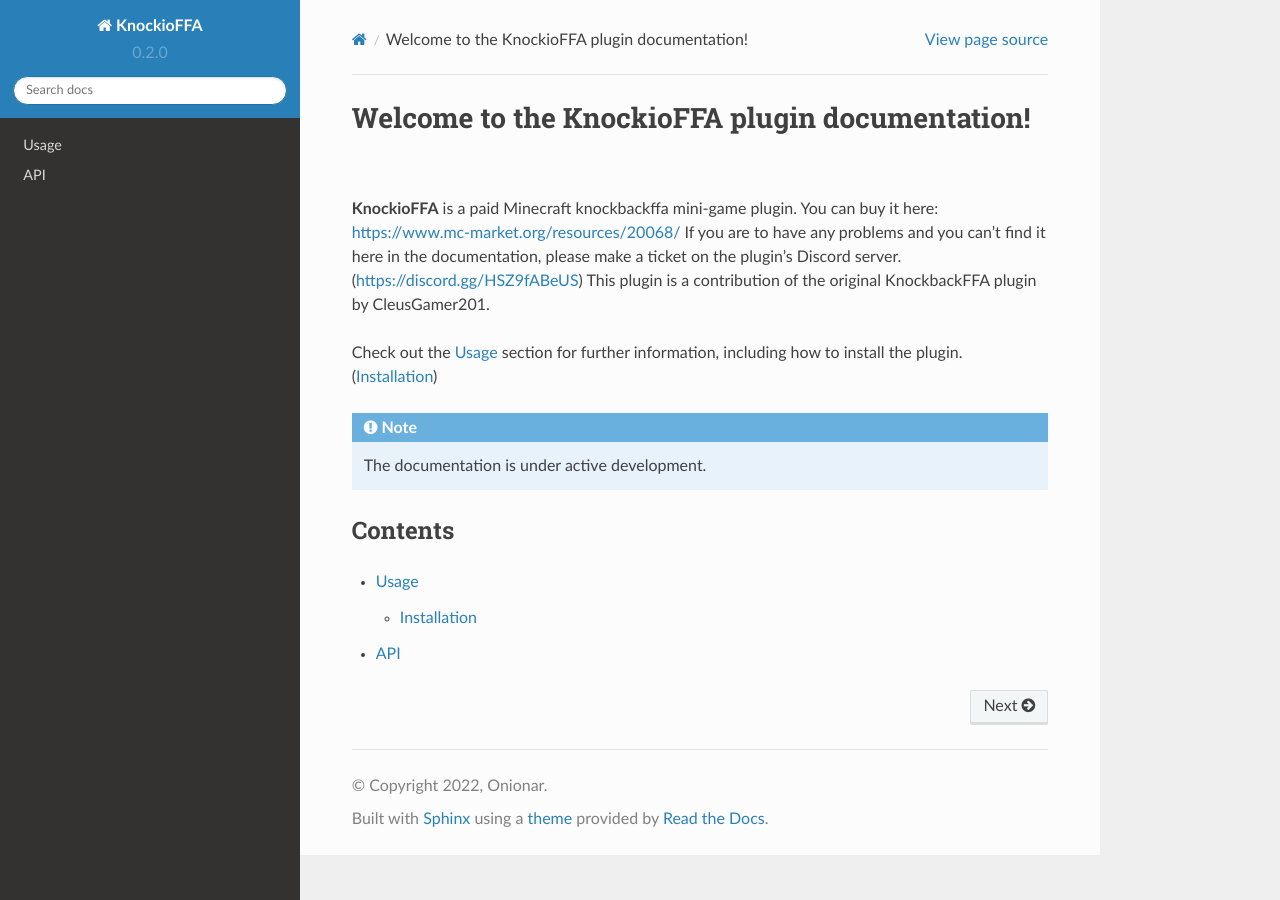
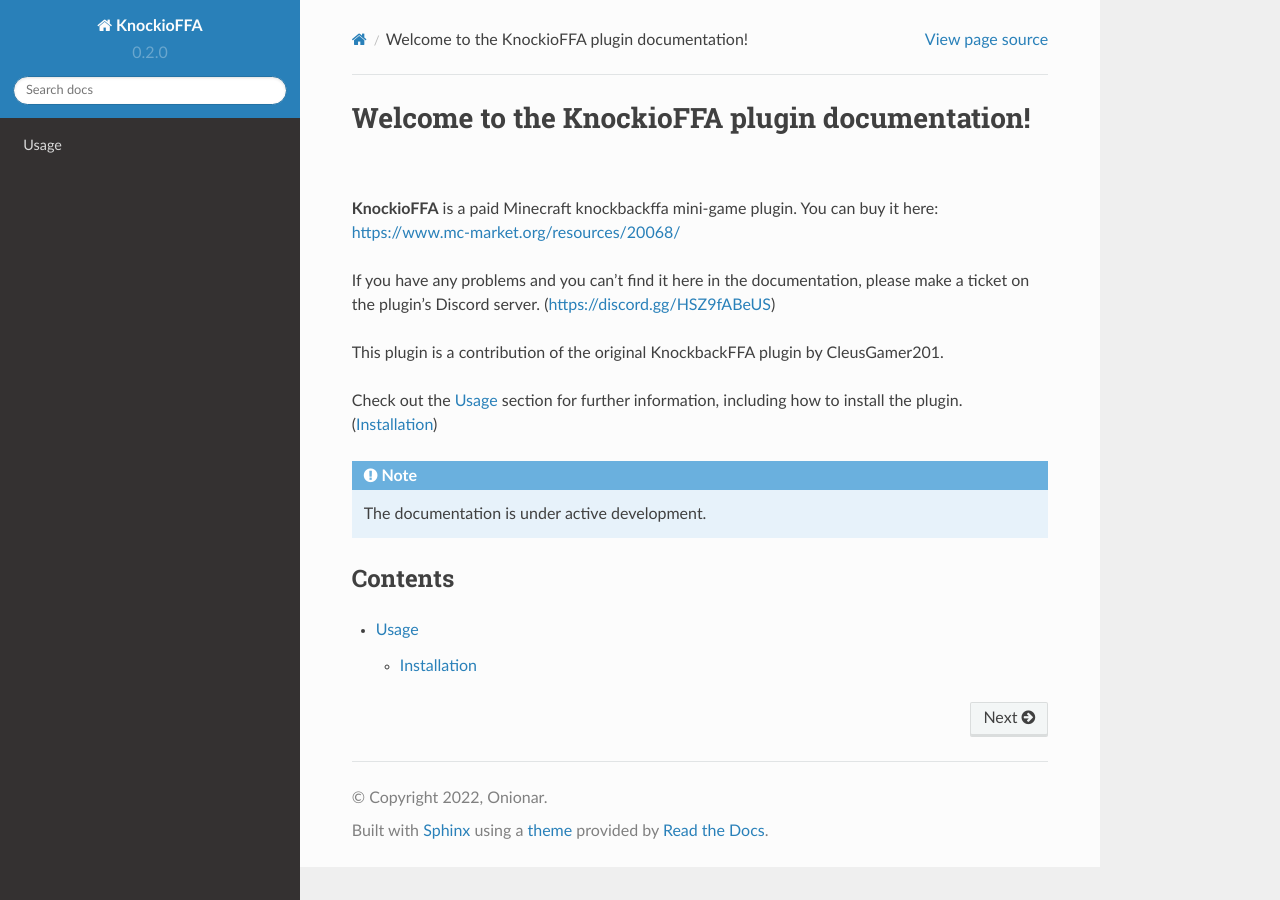
Before and after one commit to JustLeader69420/KnockioFFAdocs, a Sphinx documentation site: the page built from docs/source/index.rst, in a window 1280 px wide. Built offline with Sphinx 7.4.7 and the Read the Docs theme 2.0.0, drawn with Linux system fonts in a browser that asks for light colours.

Commit message:
Update index.rst

```diff
--- a/docs/source/index.rst
+++ b/docs/source/index.rst
@@ -3,7 +3,9 @@
 
 **KnockioFFA** is a paid Minecraft knockbackffa mini-game plugin.
 You can buy it here: https://www.mc-market.org/resources/20068/
-If you are to have any problems and you can't find it here in the documentation, please make a ticket on the plugin's Discord server. (https://discord.gg/HSZ9fABeUS)
+
+If you have any problems and you can't find it here in the documentation, please make a ticket on the plugin's Discord server. (https://discord.gg/HSZ9fABeUS)
+
 This plugin is a contribution of the original KnockbackFFA plugin by CleusGamer201.
 
 Check out the :doc:`usage` section for further information, including
@@ -19,4 +21,3 @@
 .. toctree::
 
    usage
-   api
```
